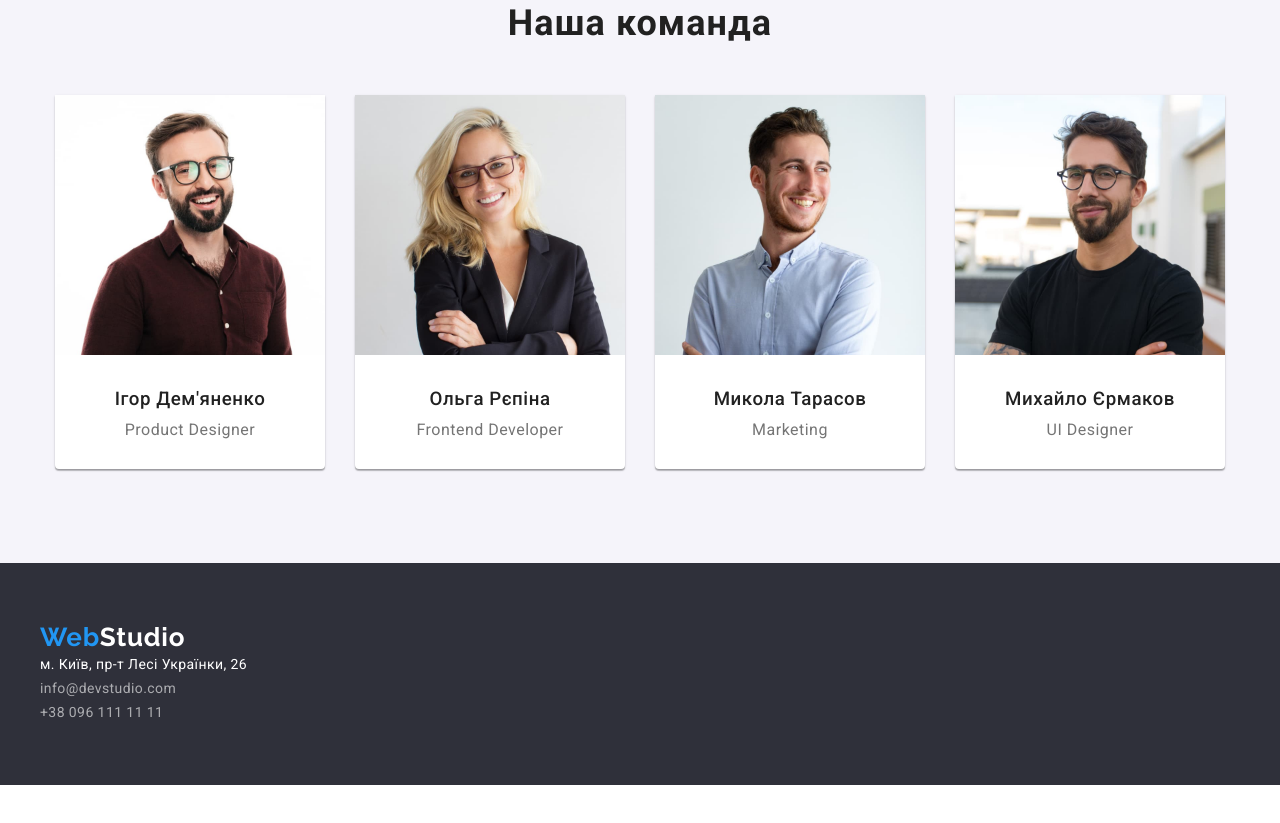
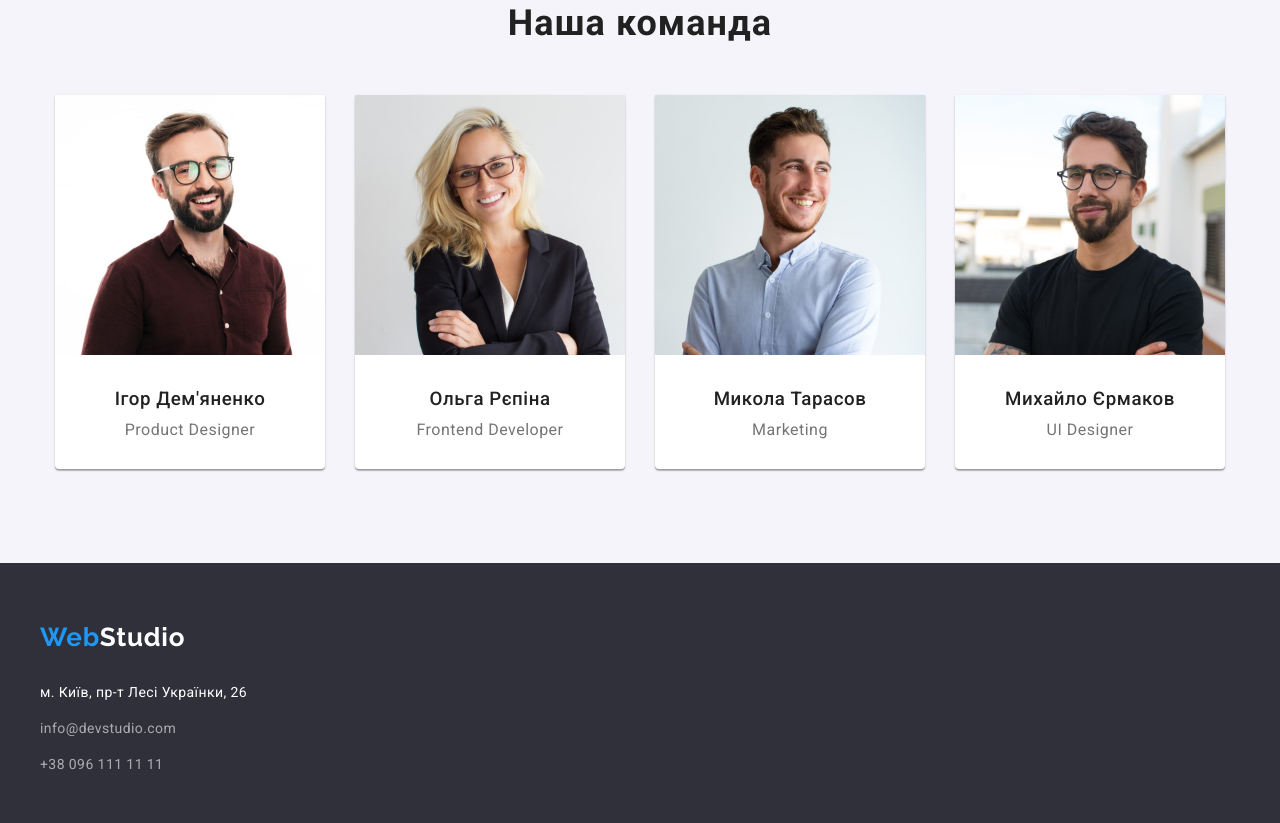
Before and after one commit to VadikG/goit-markup-hw-03, a plain HTML site: page index.html in a window 1280 px wide. Shown: the part 1551-2374 px from the top of the page. Before the commit the page ends 2336 px from the top, so only its background shows below. Drawn offline with nearby package versions, Linux system fonts and the light colour scheme.

Commit message:
27/09/2024/3

```diff
--- a/styles.css
+++ b/styles.css
@@ -259,16 +259,19 @@ button {
   padding: 60px 0;
 }
 .footer-logo {
+  display: inline-block;
   color: #2196f3;
   font-size: 26px;
   font-family: Raleway;
   font-weight: 700;
   letter-spacing: 0.03em;
+  margin-bottom: 28px;
 }
 .footer-span {
   color: white;
 }
 .footer-adress {
+  max-width: 231px;
 }
 .adress-text {
   color: white;
@@ -276,15 +279,18 @@ button {
   line-height: 1.71;
   letter-spacing: 0.03em;
   font-style: normal;
+  margin-bottom: 12px;
 }
 .footer-contact {
 }
 .footer-contact-list {
+  display: flex;
+  flex-direction: column;
+  gap: 12px;
 }
 .footer-contact-item {
 }
 .footer-link {
-  display: inline-block;
   color: rgba(255, 255, 255, 0.6);
   font-size: 14px;
   line-height: 1.71;
```
